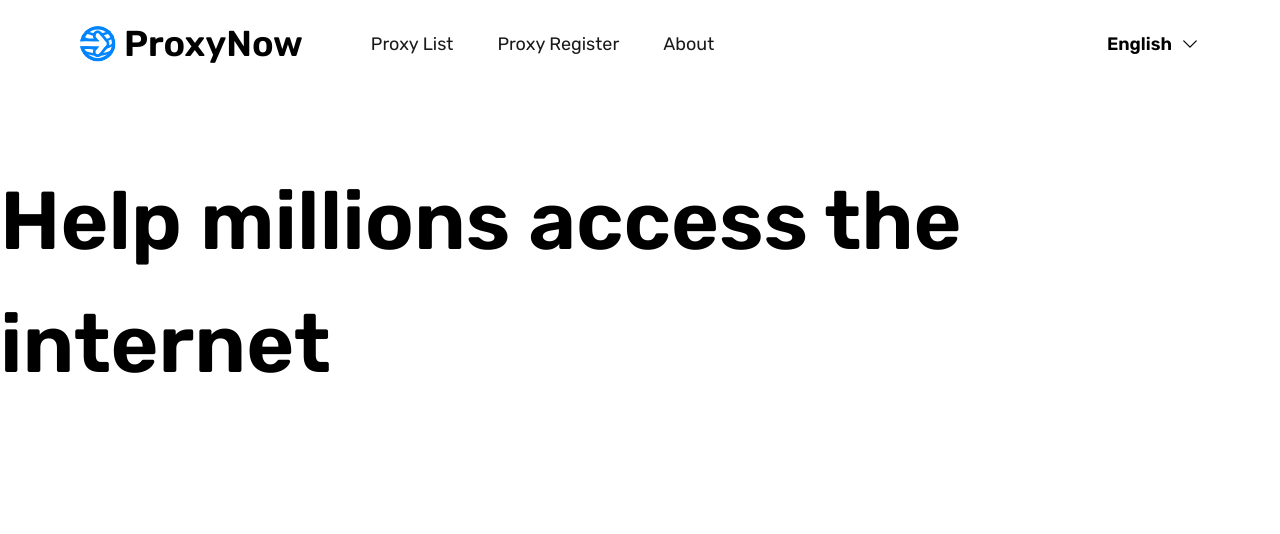
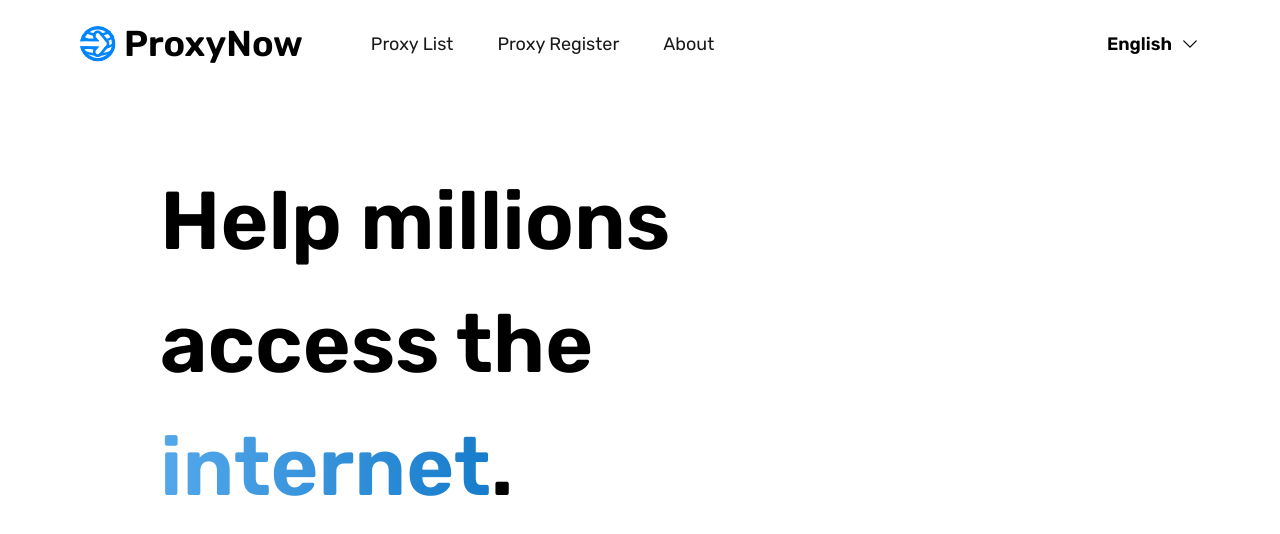
Before and after one commit to InternetActivism/ProxyNow-website, a Next.js app: page / in a window 1280 px wide. Shown: the top 534 px of the page. Built offline with nearby package versions, Linux system fonts and the light colour scheme.

Commit message:
Update main content with gradient and width

```diff
--- a/src/pages/index.tsx
+++ b/src/pages/index.tsx
@@ -14,8 +14,8 @@ export default function Home() {
       <main className={styles.main}>
         <Header />
         <div className="main-content">
-          <div className="pt-40 text-[82px] font-semibold flex w-full justify-center">
-            <h1>Help millions access the internet</h1>
+          <div className="pt-40 pl-40 text-[82px] font-semibold flex w-2/3 justify-center">
+            <h1>Help millions access the <span className="text-transparent bg-clip-text bg-gradient-to-r from-[#54A8EA] to-[#167CCB]">internet</span>.</h1>
           </div>
         </div>
       </main>
--- a/src/styles/Home.module.css
+++ b/src/styles/Home.module.css
@@ -0,0 +1,3 @@
+.internet-word {
+
+}
```
